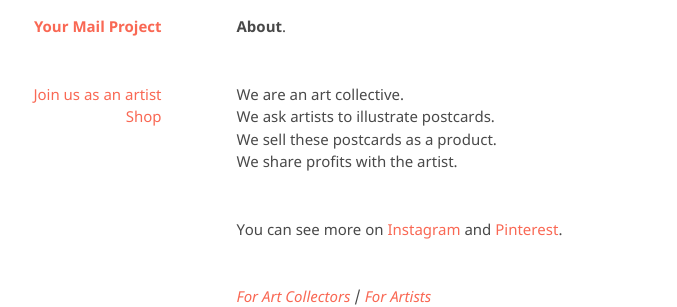
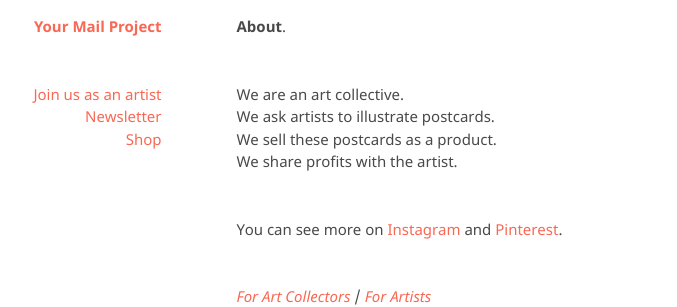
Before and after one commit to kvshvlin/yourmailproject, a Jekyll site: the page built from index.md, in a window 1280 px wide. Shown: the part 210-517 px from the top of the page, without its empty margins (286-963 px from the left). Built offline with Jekyll 4.4.1, drawn with Linux system fonts in a browser that asks for light colours; our own code applies the rules of GitHub Pages for plain Markdown files.

Commit message:
Update default.html

```diff
--- a/_layouts/default.html
+++ b/_layouts/default.html
@@ -17,6 +17,7 @@
 		<h1><a href="https://kvshvlin.github.io/yourmailproject">Your Mail Project</a></h1>
 		<p>
 <a href="https://yourmailproject.typeform.com/to/krhWpQJZ" target="_blank">Join us as an artist</a><br>
+<a href="https://yourmailproject.substack.com" target="_blank">Newsletter</a><br>
 <a href="https://www.gumroad.com/yourmailproject" target="_blank">Shop</a>
         </p>
         </div>
```
